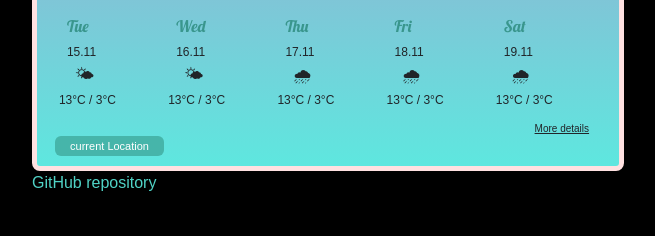
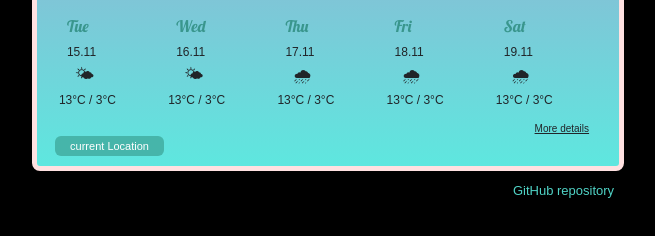
Before and after one commit to SandraBexx/SheCodes-WeatherApp, a plain HTML site: page index.html in a window 1280 px wide. Shown: the part 286-522 px from the top of the page, without its empty margins (312-967 px from the left). Drawn offline with nearby package versions, Linux system fonts and the light colour scheme; a web font is replaced by a local one.

Commit message:
Update style of gitHub Link

```diff
--- a/index.html
+++ b/index.html
@@ -109,7 +109,10 @@
         />
       </div>
     </div>
-    <a href="https://github.com/SandraBexx/SheCodes-WeatherApp"
+    <a
+      href="https://github.com/SandraBexx/SheCodes-WeatherApp"
+      id="gitHubLink"
+      target="_blank"
       >GitHub repository</a
     >
     <script src="src/js.js"></script>
--- a/src/style.css
+++ b/src/style.css
@@ -124,3 +124,11 @@ a:hover {
   padding-top: 2px;
   margin-top: 0px;
 }
+
+#gitHubLink {
+  font-size: 13px;
+  display: block;
+  text-align: right;
+  padding-top: 10px;
+  padding-right: 10px;
+}
```
